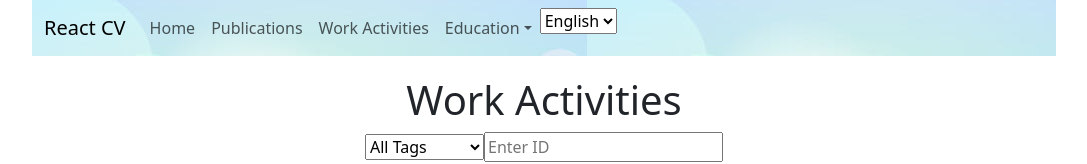
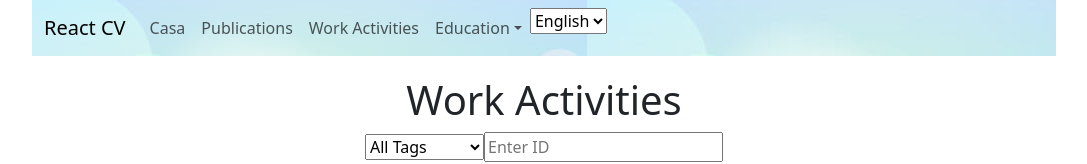
Before and after one commit to artsakenos/ReactCV, a React (Create React App) app: page /work-activities in a window 1280 px wide. Shown: the top 164 px of the page, without its empty margins (96-1183 px from the left). Built offline with nearby package versions, Linux system fonts and the light colour scheme.

Commit message:
Minor Code revision

```diff
--- a/src/App.js
+++ b/src/App.js
@@ -2,7 +2,6 @@ import React from "react";
 import "./styles.css";
 import { BrowserRouter as Router, Routes, Route } from "react-router-dom";
 import { LanguageProvider } from "./LanguageContext";
-import Home from "./content/Home";
 import NavBar from "./NavBar";
 
 import { paths } from "./constants/Paths.js";
@@ -15,8 +14,6 @@ export default function App() {
           <NavBar paths={paths} />
 
           <Routes>
-            <Route path="/" element={<Home />} />
-
             {paths.map((item) => (
               <React.Fragment key={item.path}>
                 <Route path={item.path} element={<item.component />} />
--- a/src/NavBar.js
+++ b/src/NavBar.js
@@ -1,53 +1,14 @@
 import React, { useContext } from "react";
-import { Link, useNavigate } from "react-router-dom";
+import { Link } from "react-router-dom";
 import { LanguageContext } from "./LanguageContext";
+import { RouteBuilder } from "./components/Helpers_Routing";
 
 const NavBar = (props) => {
   const paths = props.paths;
-  const navigate = useNavigate();
   const { currentLanguage, changeLanguage } = useContext(LanguageContext);
   const handleLanguageChange = (language) => {
     changeLanguage(language);
   };
-
-  const customLi = (name, path, submenus) => {
-    return (
-      <li className="nav-item" key={path}>
-        {submenus ? (
-          <li className="nav-item dropdown">
-            <a
-              className="nav-link dropdown-toggle"
-              href="/"
-              id="navbarDropdown"
-              role="button"
-              data-bs-toggle="dropdown"
-              aria-expanded="false"
-            >
-              {name}
-            </a>
-            <ul className="dropdown-menu" aria-labelledby="navbarDropdown">
-              {submenus.map((item) =>
-                customLi(item.label, item.path, item.submenus)
-              )}
-            </ul>
-          </li>
-        ) : (
-          <li className="nav-item" key={path}>
-            <button
-              className="nav-link btn btn-link"
-              onClick={() => navigate(path)}
-            >
-              {name}
-            </button>
-          </li>
-        )}
-      </li>
-    );
-  };
-
-  const customLis = paths.map((item) =>
-    customLi(item.label, item.path, item.submenus)
-  );
 
   return (
     <nav className="navbar navbar-expand-lg navbar-light bg-light navbar-background">
@@ -68,17 +29,9 @@ const NavBar = (props) => {
         </button>
         <div className="collapse navbar-collapse" id="navbarNav">
           <ul className="navbar-nav">
-            <li className="nav-item">
-              <button
-                className="nav-link btn btn-link"
-                onClick={() => navigate("/")}
-              >
-                Home
-              </button>
-            </li>
-            {customLis}
+            {RouteBuilder(paths)}
 
-            <li className="nav-item">
+            <li className="nav-item" key="language">
               <div>
                 <select
                   value={currentLanguage}
--- a/src/components/Helpers.js
+++ b/src/components/Helpers.js
@@ -1,50 +1,19 @@
 import React from "react";
-import { Link } from "react-router-dom";
-import { renderToString } from "react-dom/server";
-
-const automaticLinks_NOTOK = (description) => {
-  const linkPattern = /\[(\w+)\]/g;
-  return description.replace(linkPattern, (match, id) => {
-    const link = (
-      <Link key={id} to={`/publications?id=${id}`}>
-        {match}
-      </Link>
-    );
-    return link;
-  });
-};
-
-export const automaticLinks = (description) => {
-  const linkPattern = /\[(\w+)\]/g;
-  return (
-    <>
-      <span
-        dangerouslySetInnerHTML={{
-          __html: description.replace(linkPattern, (match, id) => {
-            return "<a href='/publications?id=" + match + "'>" + id + "</a>";
-          })
-        }}
-      ></span>
-    </>
-  );
-};
 
 /**
- * Sarebbe Automatic Links On Steroid.
- * Si può utilizzare per inserire links dove ci sono degli shortcodes del tipo [XX00].
- * @param {*} description La description da rielaborare
+ * Sarebbe Short Code Links On Steroid.
+ * Sostituisce gli shortcodes [XX00] con il link appropriato.
+ * @param {string} text Il text da rielaborare
  */
-export const automaticLinks_OS = (description) => {
+export const shortCodeLinks = (text) => {
   const linkPattern = /\[(\w{2})(\d{2})\]/g;
   return (
     <>
       <span
         dangerouslySetInnerHTML={{
-          __html: description.replace(linkPattern, (match, type, id) => {
+          __html: text.replace(linkPattern, (match, type, id) => {
             let link = "";
-            if (type === "IJ") {
-              link = "/publication?id=" + type + id;
-            } else if (type === "BP") {
+            if (type === "IJ" || type === "BP") {
               link = "/publication?id=" + type + id;
             } else if (type === "WA") {
               link = "/work-activity/?id=" + type + id;
--- /dev/null
+++ b/src/components/Helpers_Routing.js
@@ -0,0 +1,53 @@
+import React from "react";
+import { useNavigate } from "react-router-dom";
+import { translate } from "./Helpers";
+
+/**
+ * Crea un custom <li> andando in ricorsione se ci sono submenus
+ * @param {string} label La label
+ * @param {string} path Il Path
+ * @param {array|null} submenus Eventuali Submenus
+ */
+export const CustomLiX = (label, path, submenus) => {
+  const navigate = useNavigate();
+  return (
+    <>
+      {submenus ? (
+        <li className="nav-item dropdown" key={path}>
+          <a
+            className="nav-link dropdown-toggle"
+            href="/"
+            id="navbarDropdown"
+            role="button"
+            data-bs-toggle="dropdown"
+            aria-expanded="false"
+          >
+            {translate(label)}
+          </a>
+          <ul className="dropdown-menu" aria-labelledby="navbarDropdown">
+            {submenus.map((item) =>
+              CustomLiX(item.label, item.path, item.submenus)
+            )}
+          </ul>
+        </li>
+      ) : (
+        <li className="nav-item" key={path}>
+          <button
+            className="nav-link btn btn-link"
+            onClick={() => navigate(path)}
+          >
+            {translate(label)}
+          </button>
+        </li>
+      )}
+    </>
+  );
+};
+
+/**
+ * Fa un render dell'albero di routing e scrive la NavBar
+ * @param {array} paths I Paths (vedi Paths.js)
+ */
+export const RouteBuilder = (paths) => {
+  return paths.map((item) => CustomLiX(item.label, item.path, item.submenus));
+};
--- a/src/components/WorkActivity.js
+++ b/src/components/WorkActivity.js
@@ -1,5 +1,5 @@
 import React from "react";
-import { automaticLinks, translate } from "./Helpers";
+import { shortCodeLinks, translate } from "./Helpers";
 
 function WorkActivity({ id, date, title, description, tags, language }) {
   let displayTitle = translate(title, language);
@@ -7,7 +7,7 @@ function WorkActivity({ id, date, title, description, tags, language }) {
   return (
     <div className="item-container">
       {id} {date} <b>{displayTitle}</b> {}
-      {automaticLinks(description)}
+      {shortCodeLinks(description)}
       <span> Tags: {tags && tags.join(", ")} </span>
     </div>
   );
--- a/src/constants/Paths.js
+++ b/src/constants/Paths.js
@@ -1,8 +1,19 @@
 import Publications from "../content/Publications";
 import WorkActivities from "../content/WorkActivities";
 import Educations from "../content/Educations";
+import Home from "../content/Home";
 
 export const paths = [
+  {
+    labela: "Home",
+    path: "/",
+    component: Home,
+    label: {
+      it: "Casa",
+      en: "Home",
+      zh: "主页"
+    }
+  },
   { label: "Publications", path: "/publications", component: Publications },
   {
     label: "Work Activities",
--- a/src/content/Educations.js
+++ b/src/content/Educations.js
@@ -1,5 +1,5 @@
 import React from "react";
-import { automaticLinks_OS } from "../components/Helpers";
+import { shortCodeLinks } from "../components/Helpers";
 import educationData from "../json/CV_Education.json";
 
 const Education = () => (
@@ -67,7 +67,7 @@ const Languages = () => (
                   <ul>
                     {language[lang].certification &&
                       language[lang].certification.map((item) => (
-                        <li>{automaticLinks_OS(item)}</li>
+                        <li>{shortCodeLinks(item)}</li>
                       ))}
                   </ul>
                 </td>
```
Also changed, not shown: src/snippets/Helpers_Deprecated.js (added, +34 -0 lines), src/snippets/Snippets_Arrays.txt (renamed from src/snippets/Snippets.txt), src/snippets/Snippets_Navbar.txt.
